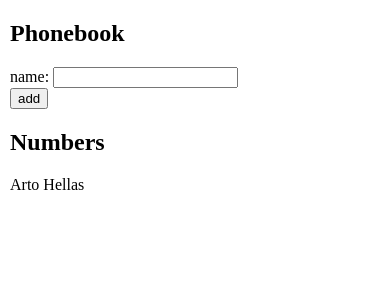
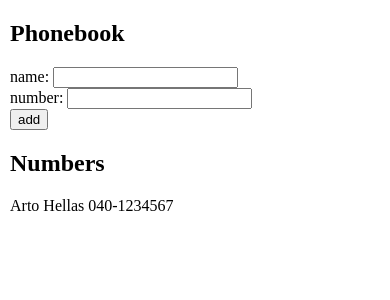
Before and after one commit to jimjonah/fullstackopen2022, a React (Create React App) app in the folder part2/phonebook/: page / in a window 390 px wide. Shown: the top 300 px of the page. Built offline with nearby package versions, Linux system fonts and the light colour scheme.

Commit message:
2.8: The Phonebook Step3

```diff
--- a/part2/phonebook/src/App.js
+++ b/part2/phonebook/src/App.js
@@ -2,15 +2,20 @@ import { useState } from 'react'
 
 const App = () => {
   const [persons, setPersons] = useState([
-    { name: 'Arto Hellas' }
+    { name: 'Arto Hellas', number: '040-1234567' }
   ])
   const [newName, setNewName] = useState('')
+  const [newNumber, setNewNumber] = useState('')
 
   const handleNameChange = (event) => {
     // console.log(event.target.value)
     setNewName(event.target.value)
   }
 
+  const handleNumberChange = (event) => {
+    // console.log(event.target.value)
+    setNewNumber(event.target.value)
+  }
   const addPerson = (event) => {
     event.preventDefault()
     console.log('button clicked', event.target)
@@ -21,10 +26,12 @@ const App = () => {
     } else {
       const personObject = {
         name: newName,
+        number: newNumber,
       }
 
       setPersons(persons.concat(personObject))
       setNewName('')
+      setNewNumber('')
     }
 
   }
@@ -36,9 +43,8 @@ const App = () => {
         {/*<div>debug: {newName}</div>*/}
 
         <form onSubmit={addPerson}>
-          <div>
-            name:  <input value={newName} onChange={handleNameChange}/>
-          </div>
+          <div>name:  <input value={newName} onChange={handleNameChange}/></div>
+          <div>number: <input value={newNumber} onChange={handleNumberChange}/></div>
           <div>
             <button type="submit">add</button>
           </div>
@@ -48,17 +54,17 @@ const App = () => {
         <div>
           {
             persons.map(person =>
-              <Note key={person.name} name={person.name} />
+              <Note key={person.name} name={person.name} number={person.number}/>
           )}
         </div>
       </div>
   )
 }
 
-const Note = ({ name }) => {
+const Note = ({ name, number }) => {
   // console.log(name)
   return (
-      <div>{name}</div>
+      <div>{name} {number}</div>
   )
 }
 
```
